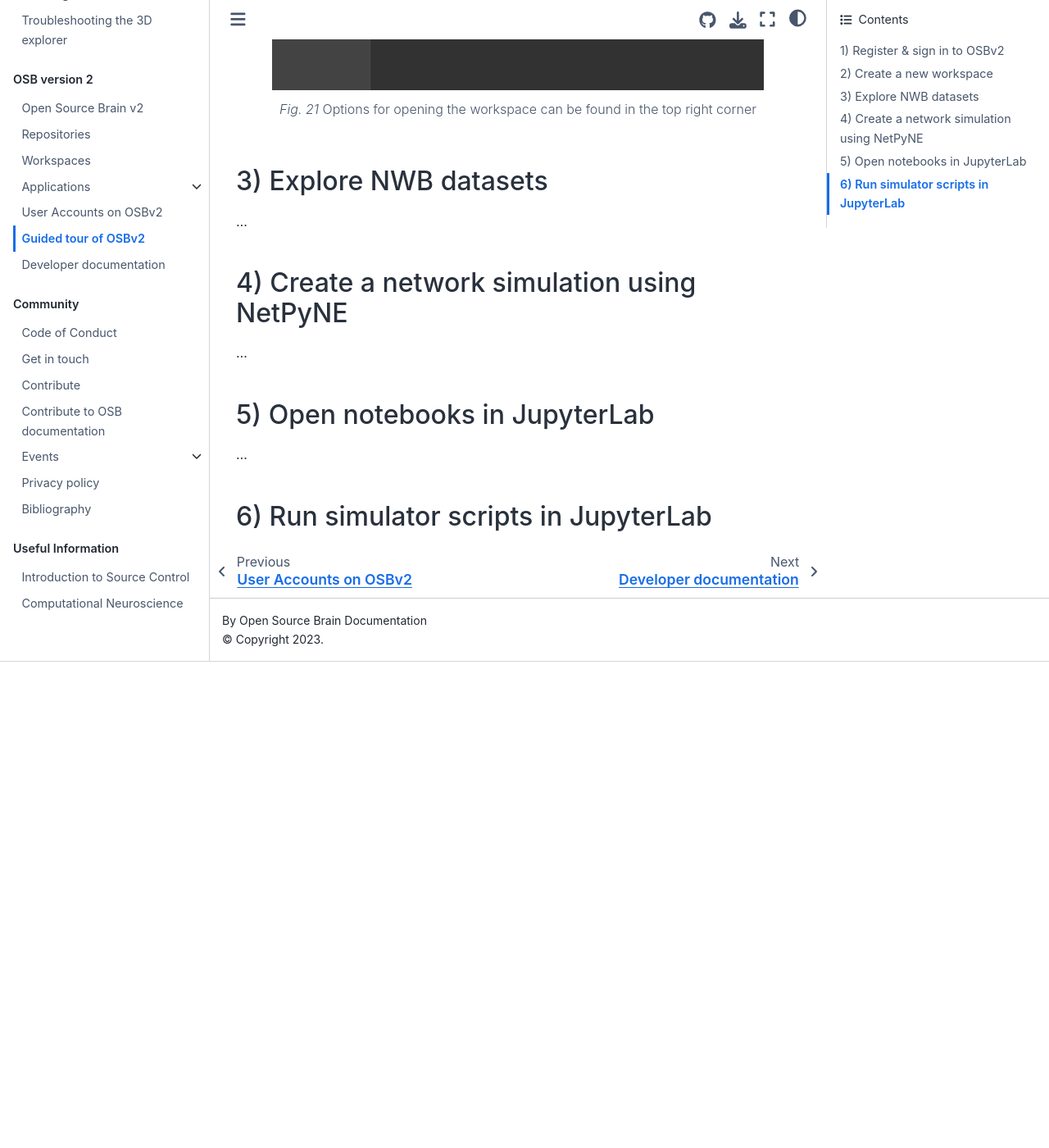
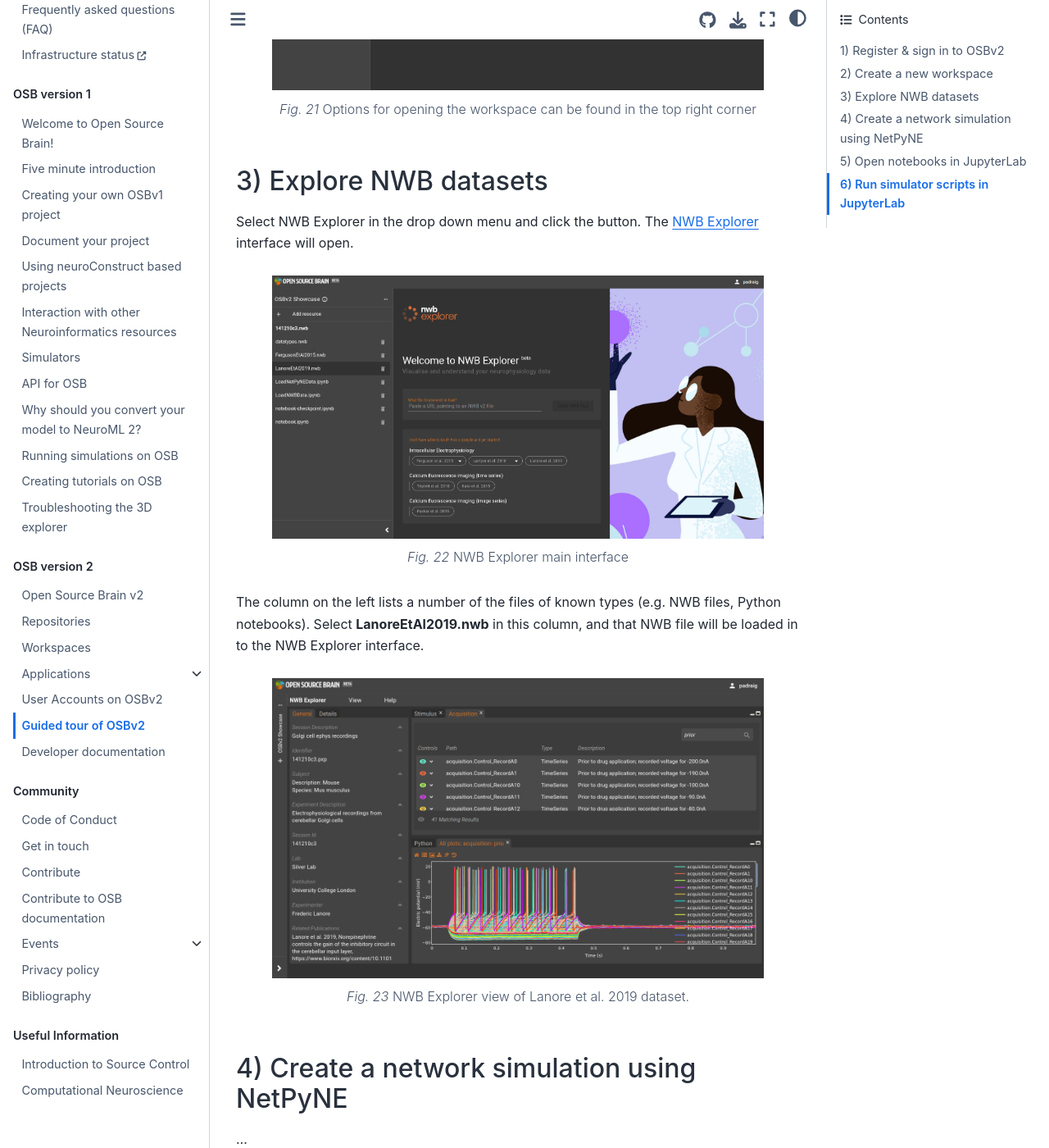
Before and after one commit to OpenSourceBrain/Documentation, a Jupyter Book: the page built from source/OSBv2/Guided_tour.md, in a window 1280 px wide and 1400 px high, scrolled down 2503 px. Shown: the whole window at 82% size. Built offline with Jupyter Book 1.0.4 settings and Sphinx 7.4.7 and the Sphinx Book theme 1.1.4, drawn with Linux system fonts in a browser that asks for light colours; before the commit the page ends 3310 px from its top, so only the background shows below that.

Commit message:
More tour

````diff
--- a/source/OSBv2/Guided_tour.md
+++ b/source/OSBv2/Guided_tour.md
@@ -56,11 +56,25 @@
 Options for opening the workspace can be found in the top right corner
 ```
 
-
 (osbv2:guidedtour:nwbe)=
 ## 3) Explore NWB datasets
 
-...
+Select NWB Explorer in the drop down menu and click the button. The {ref}`NWB Explorer <osbv2:applications:nwbe>` interface will open.
+
+```{figure} ../images/GT20.png
+:alt: Guided tour...
+:align: center
+:width: 600px
+NWB Explorer main interface
+```
+The column on the left lists a number of the files of known types (e.g. NWB files, Python notebooks). Select **LanoreEtAl2019.nwb** in this column, and that NWB file will be loaded in to the NWB Explorer interface.
+
+```{figure} ../images/GT21.png
+:alt: Guided tour...
+:align: center
+:width: 600px
+NWB Explorer view of Lanore et al. 2019 dataset.
+```
 
 (osbv2:guidedtour:netpyne)=
 ## 4) Create a network simulation using NetPyNE
````
Also changed, not shown: source/images/GT20.png (added), source/images/GT21.png (added).
